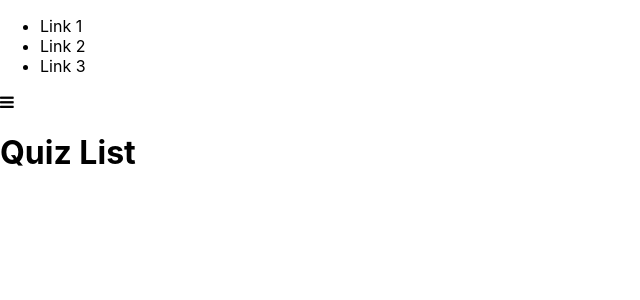
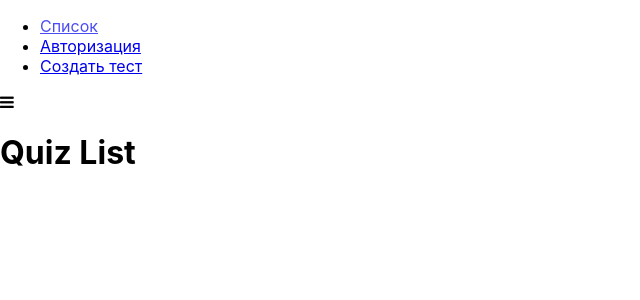
Before and after one commit to geliadonchak/SummerPractice, a React app in the folder react-quiz/: page / in a window 1280 px wide. Shown: the top 300 px of the page, without its empty margins (0-640 px from the left). Built offline with nearby package versions, Linux system fonts and the light colour scheme.

Commit message:
make navigation

```diff
--- a/react-quiz/src/components/Navigation/Drawer/Drawer.js
+++ b/react-quiz/src/components/Navigation/Drawer/Drawer.js
@@ -1,17 +1,31 @@
 import React, {Component} from 'react';
 import classes from './Drawer.css';
 import Backdrop from '../../Ui/Backdrop/Backdrop';
+import {NavLink} from 'react-router-dom';
 
 const links = [
-    1, 2, 3
-]
+    {to: '/', label: 'Список', exact: true},
+    {to: '/auth', label: 'Авторизация', exact: false},
+    {to: '/quiz-creator', label: 'Создать тест', exact: false}
+];
 
 class Drawer extends Component {
+    handleClick = () => {
+        this.props.onClose();
+    }
+
     renderLinks() {
         return links.map((link, index) => {
             return (
                 <li key={index}>
-                    <a>Link {link}</a>
+                    <NavLink
+                        to={link.to}
+                        exact={link.exact}
+                        activeClassName={classes.active}
+                        onClick={this.handleClick}
+                    >
+                        {link.label}
+                    </NavLink>
                 </li>
             );
         });
```
